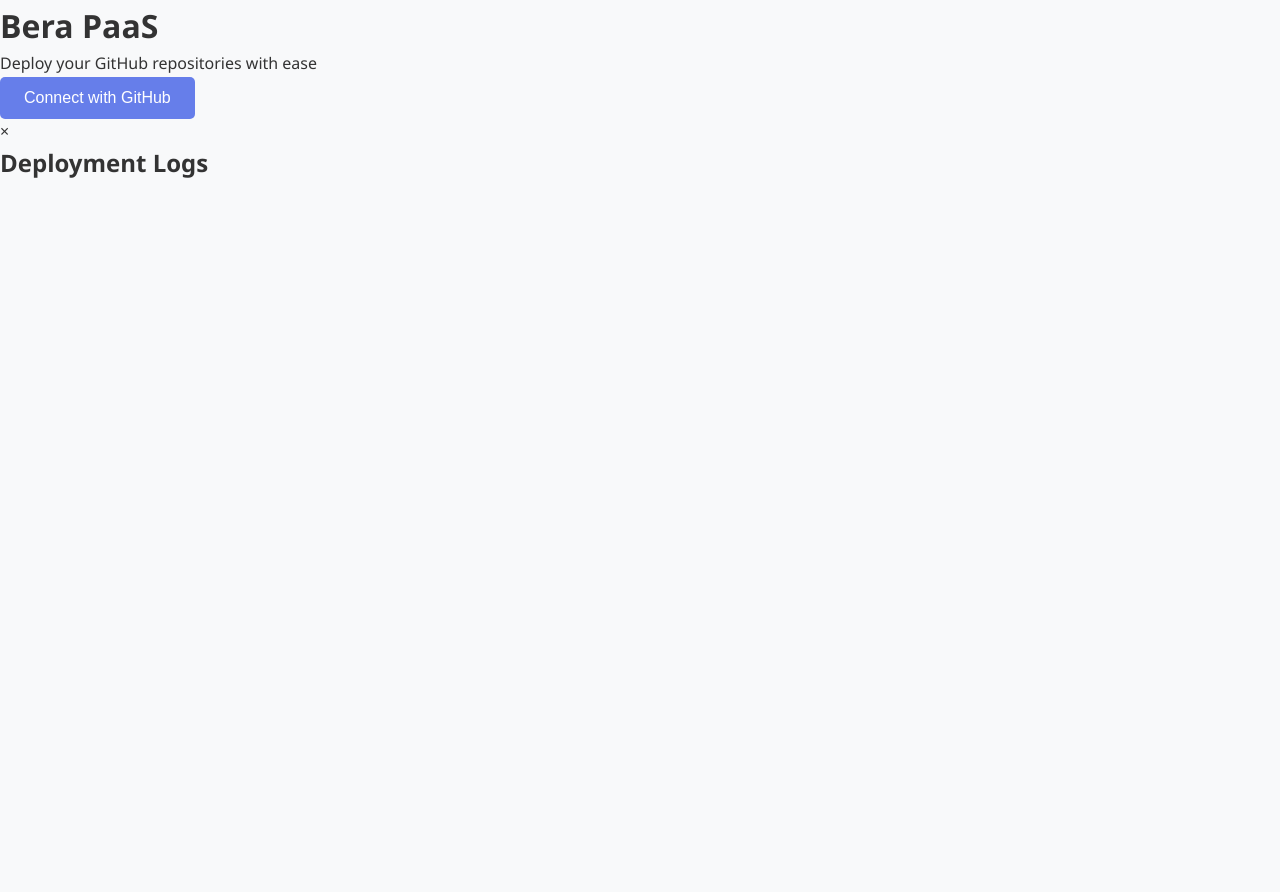
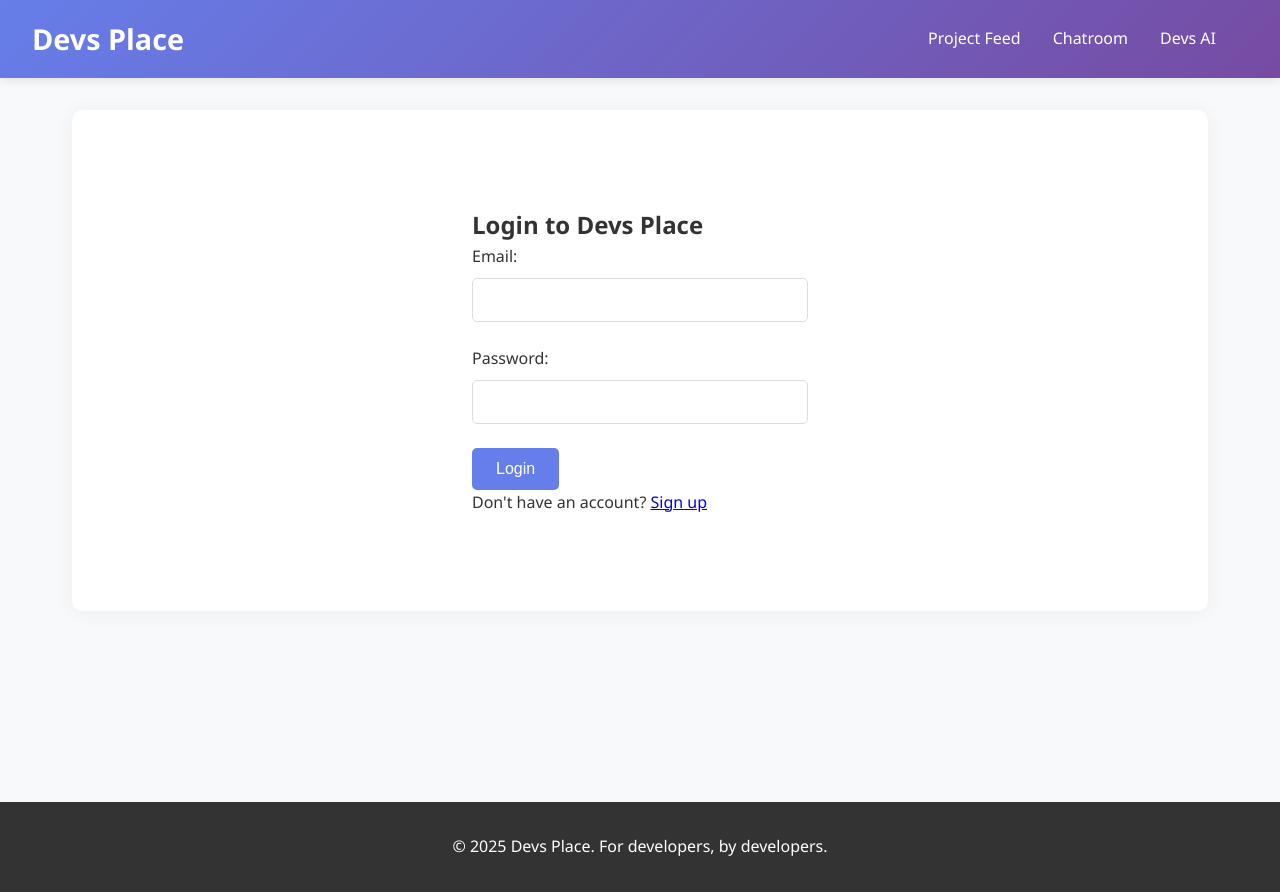
Before and after one commit to bera-tech-ai/beratech, a website: page public/index.html in a window 1280 px wide. Before the commit the page ends 800 px from the top, so only its background shows below. Drawn offline with nearby package versions, Linux system fonts and the light colour scheme; no server answers.

Commit message:
Update index.html

```diff
--- a/public/index.html
+++ b/public/index.html
@@ -3,35 +3,63 @@
 <head>
     <meta charset="UTF-8">
     <meta name="viewport" content="width=device-width, initial-scale=1.0">
-    <title>Bera PaaS - Deploy Your Apps</title>
+    <title>Devs Place</title>
     <link rel="stylesheet" href="style.css">
+    <!-- Prism.js for syntax highlighting -->
+    <link href="https://cdnjs.cloudflare.com/ajax/libs/prism/1.24.1/themes/prism-tomorrow.min.css" rel="stylesheet" />
+    <script src="https://cdnjs.cloudflare.com/ajax/libs/prism/1.24.1/prism.min.js"></script>
+    <script src="/socket.io/socket.io.js"></script>
 </head>
 <body>
-    <div class="container">
-        <header>
-            <h1>Bera PaaS</h1>
-            <p>Deploy your GitHub repositories with ease</p>
+    <div id="app">
+        <header id="main-header">
+            <h1 id="logo">Devs Place</h1>
+            <nav id="main-nav">
+                <ul>
+                    <li><a href="#" class="nav-link" data-section="projects">Project Feed</a></li>
+                    <li><a href="#" class="nav-link" data-section="chat">Chatroom</a></li>
+                    <li><a href="#" class="nav-link" data-section="ai">Devs AI</a></li>
+                    <li id="auth-section"></li>
+                </ul>
+            </nav>
         </header>
 
-        <div id="auth-section">
-            <button id="github-auth-btn" class="btn btn-primary">Connect with GitHub</button>
-            <button id="logout-btn" class="btn btn-secondary" style="display: none;">Logout</button>
-        </div>
+        <main>
+            <!-- Dynamic sections will be loaded here -->
+            <section id="auth-forms" class="active">
+                <!-- Login and Signup forms will be displayed here by script.js -->
+            </section>
 
-        <div id="repos-section" style="display: none;">
-            <h2>Your Repositories</h2>
-            <div id="repos-list" class="repos-grid"></div>
-        </div>
+            <section id="projects-section" class="hidden">
+                <h2>Project Feed</h2>
+                <div id="projects-container"></div>
+            </section>
 
-        <div id="deployment-modal" class="modal">
-            <div class="modal-content">
-                <span class="close">&times;</span>
-                <h2>Deployment Logs</h2>
-                <div id="deployment-logs" class="logs-container"></div>
-            </div>
-        </div>
+            <section id="chat-section" class="hidden">
+                <h2>Global Chatroom</h2>
+                <div id="chat-messages"></div>
+                <div id="chat-input-area">
+                    <input type="text" id="message-input" placeholder="Type your message...">
+                    <input type="file" id="file-upload" multiple>
+                    <button onclick="sendMessage()">Send</button>
+                </div>
+            </section>
+
+            <section id="ai-section" class="hidden">
+                <h2>Devs AI Assistant</h2>
+                <div id="ai-chat"></div>
+                <div id="ai-input">
+                    <input type="text" id="ai-question" placeholder="Ask a coding question...">
+                    <button onclick="askAI()">Ask</button>
+                </div>
+            </section>
+        </main>
+
+        <footer id="main-footer">
+            <p>&copy; 2025 Devs Place. For developers, by developers.</p>
+        </footer>
     </div>
 
     <script src="script.js"></script>
 </body>
-</html>
+    </html>
```
